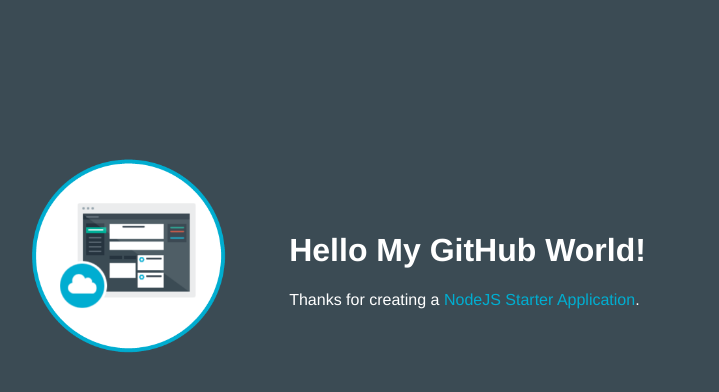
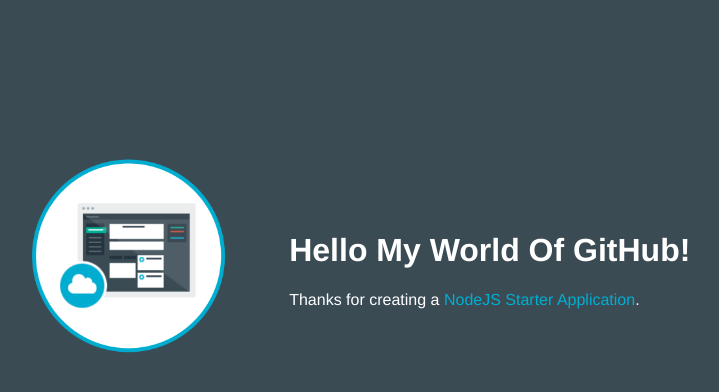
Before and after one commit to SantoshUplanchiwar/CtsNodeJs, a website: page public/index.html in a window 1280 px wide. Shown: the whole page, without its empty margins (253-972 px from the left). Drawn offline with Linux system fonts and the light colour scheme.

Commit message:
Modified File

```diff
--- a/public/index.html
+++ b/public/index.html
@@ -16,7 +16,7 @@
           <img class = "newappIcon" src="images/newapp-icon.png">
         </td>
         <td>
-          <h1 id="message">Hello My GitHub World!</h1>
+          <h1 id="message">Hello My World Of GitHub!</h1>
           <p class='description'></p> Thanks for creating a <span class = "blue">NodeJS Starter Application</span>.
         </td>
       </tr>
```
